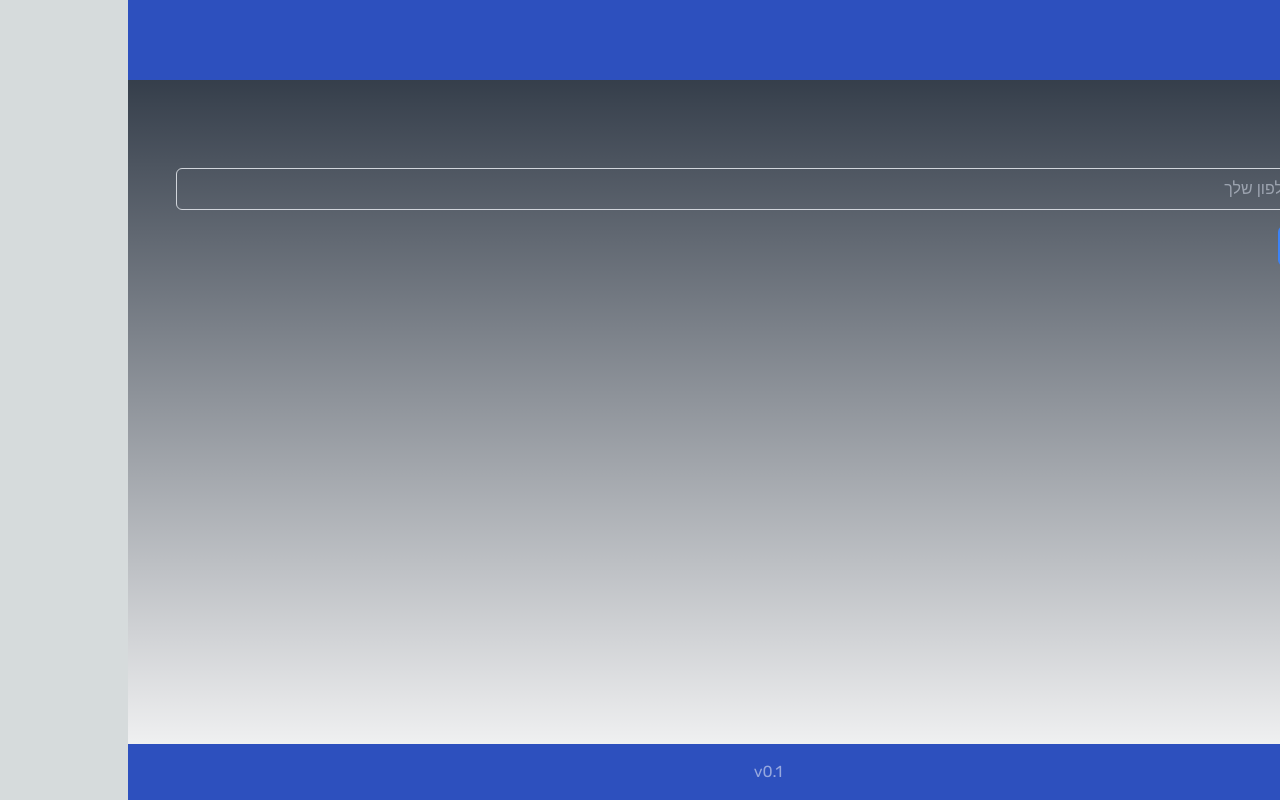
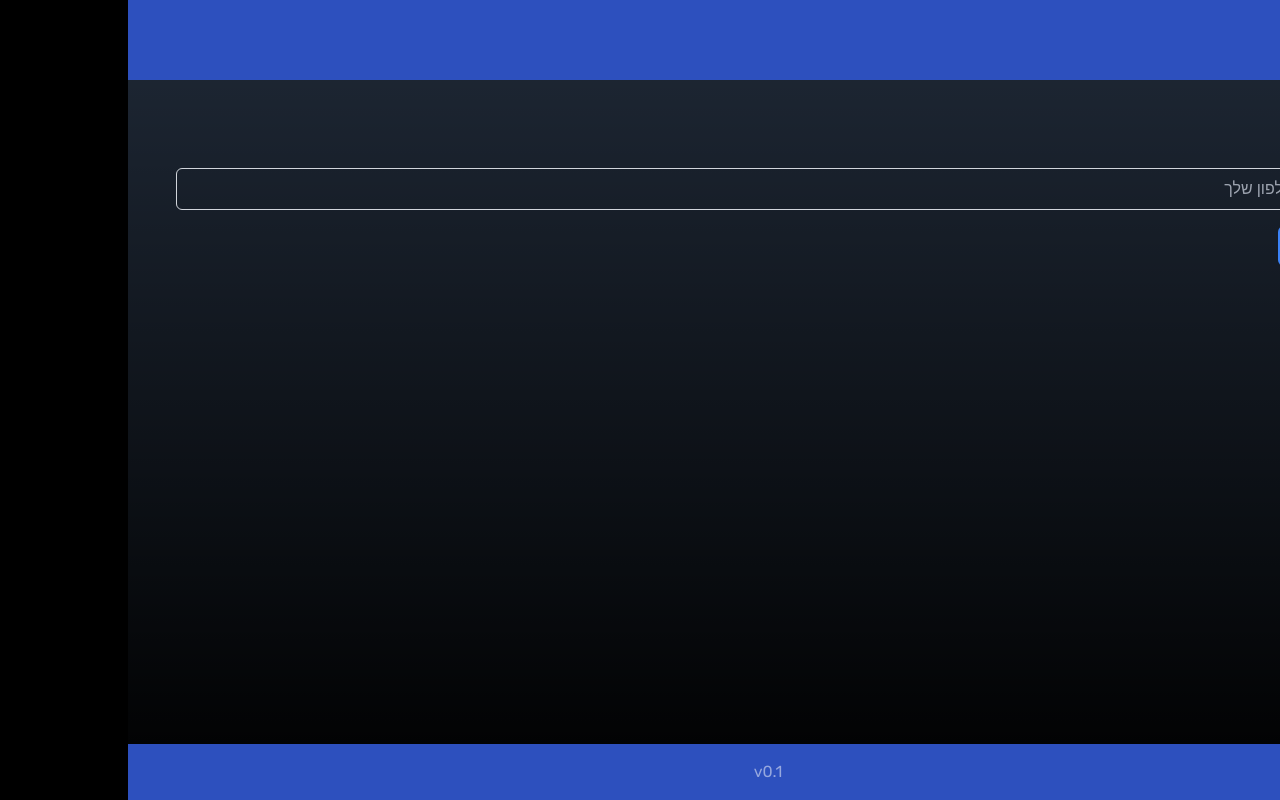
Before and after one commit to avi182/gym-app, a React (Create React App) app: page /login in a window 1280 px wide. Built offline with nearby package versions, Linux system fonts and the light colour scheme; no server answers.

Commit message:
fixed colors

```diff
--- a/src/globals.css
+++ /dev/null
@@ -1,31 +0,0 @@
-@tailwind base;
-@tailwind components;
-@tailwind utilities;
-
-:root {
-  --foreground-rgb: 255, 255, 255;
-  --background-start-rgb: 0, 0, 0;
-  --background-end-rgb: 0, 0, 0;
-}
-
-@media (prefers-color-scheme: dark) {
-  :root {
-    --foreground-rgb: 255, 255, 255;
-    --background-start-rgb: 0, 0, 0;
-    --background-end-rgb: 0, 0, 0;
-  }
-}
-
-body {
-  color: rgb(var(--foreground-rgb));
-  background: linear-gradient(
-      to bottom,
-      transparent,
-      rgb(var(--background-end-rgb))
-    )
-    rgb(var(--background-start-rgb));
-}
-
-.v-75 {
-  max-height: 69vh;
-}
--- a/src/index.css
+++ b/src/index.css
@@ -3,9 +3,9 @@
 @tailwind utilities;
 
 :root {
-  --foreground-rgb: 0, 0, 0;
-  --background-start-rgb: 214, 219, 220;
-  --background-end-rgb: 255, 255, 255;
+  --foreground-rgb: 255, 255, 255;
+  --background-start-rgb: 0, 0, 0;
+  --background-end-rgb: 0, 0, 0;
 }
 
 @media (prefers-color-scheme: dark) {
```
